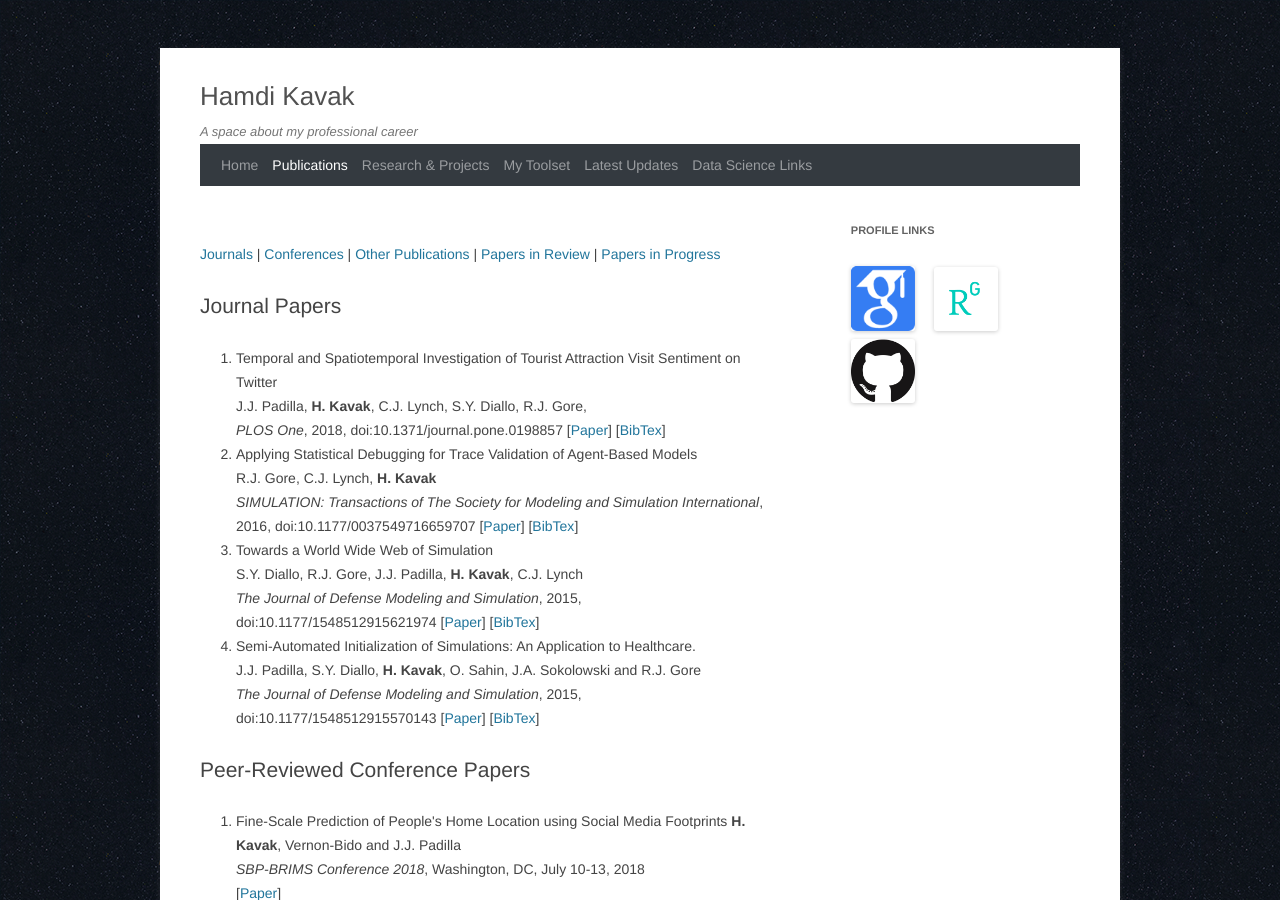
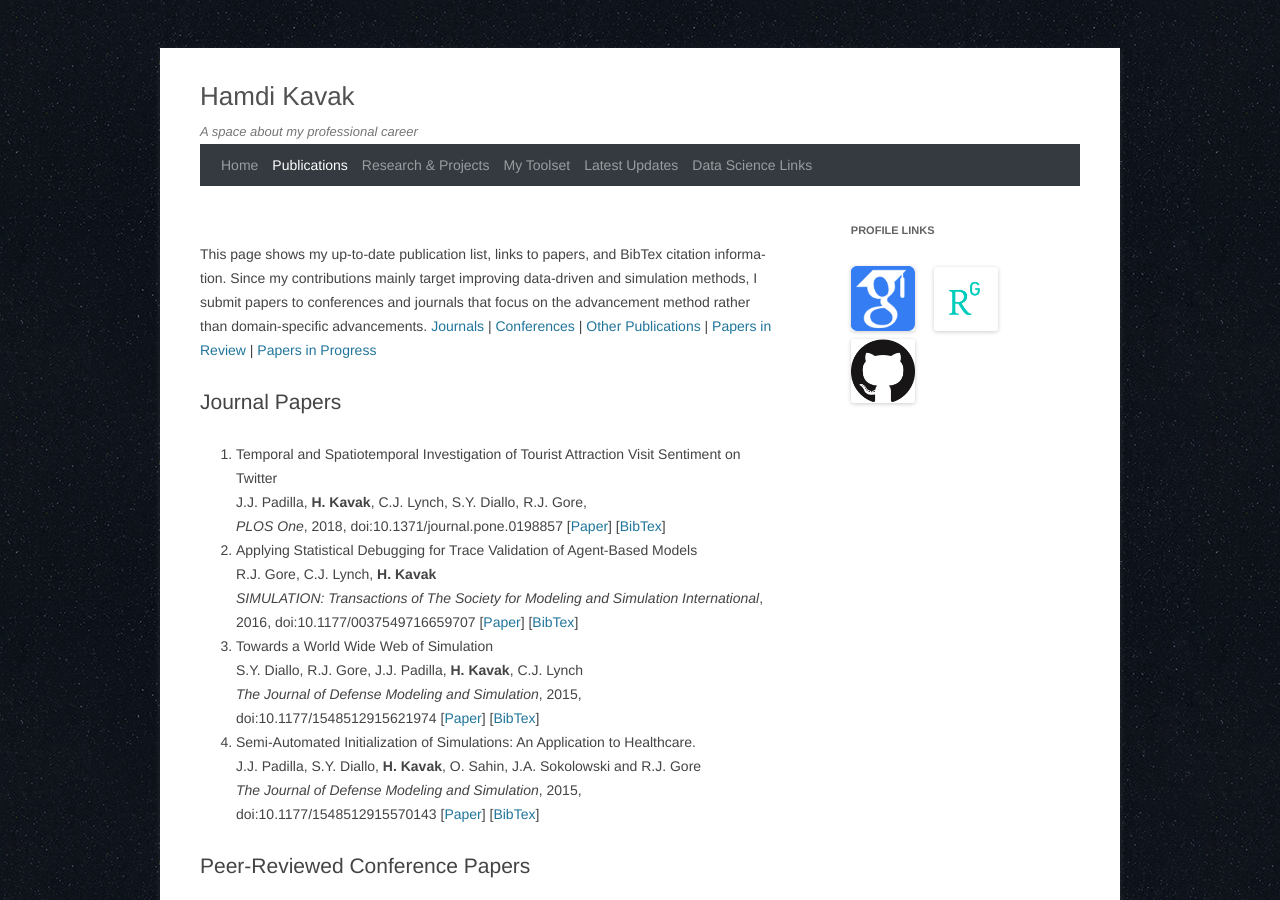
Before and after one commit to hamdikavak/hamdikavak.github.io, a Jekyll site: the page built from publications/index.html, in a window 1280 px wide and 900 px high. Built offline with Jekyll 4.4.1, drawn with Linux system fonts in a browser that asks for light colours; nearby versions of some CDN libraries.

Commit message:
Publication page update

```diff
--- a/publications/index.html
+++ b/publications/index.html
@@ -5,6 +5,9 @@ title: Publications - Hamdi Kavak
 description: Hamdi Kavak's publications.
 current_page_publications: active
 ---
+
+This page shows my up-to-date publication list, links to papers, and BibTex citation information. Since my contributions mainly target improving data-driven and simulation methods, I submit papers to conferences and journals that focus on the advancement method rather than domain-specific advancements.
+
 <a href="#journals">Journals</a> | <a href="#conferences">Conferences</a> | <a href="#others">Other Publications</a> | <a href="#inrev">Papers in Review</a> | <a href="#inprog">Papers in Progress</a>
 <a name="journals"></a>
 <h1>Journal Papers</h1>
```
